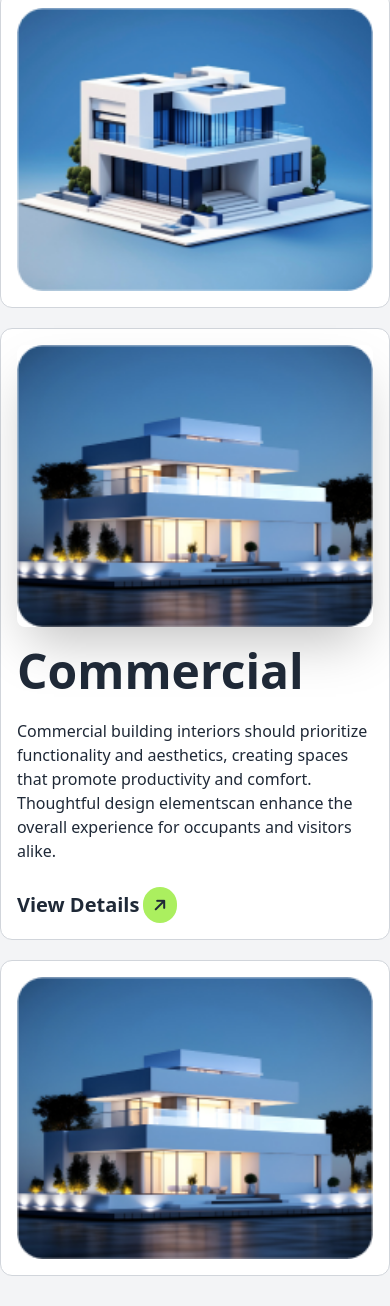
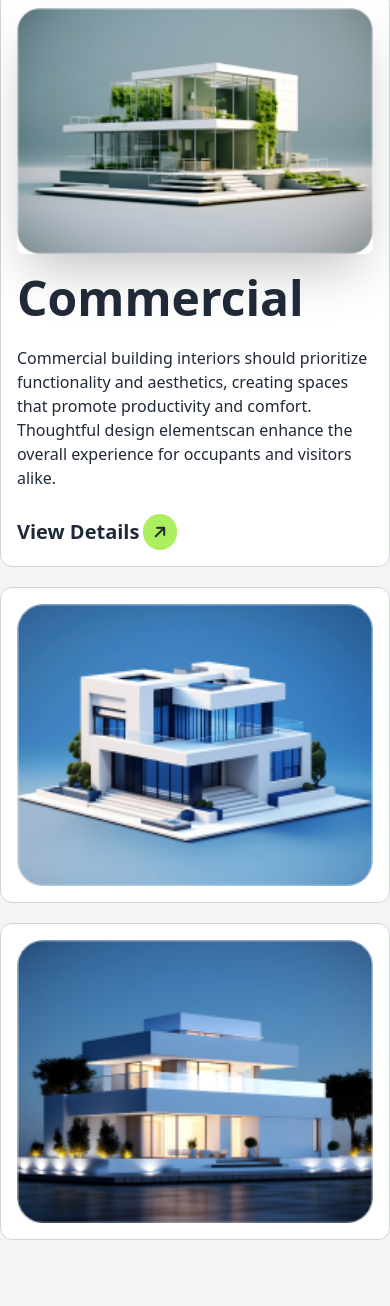
Before and after one commit to Denurychowdhury/rinterio-consultant, a plain HTML site: page index.html in a window 390 px wide. Shown: the part 4954-6260 px from the top of the page. Drawn offline with nearby package versions, Linux system fonts and the light colour scheme.

Commit message:
End project simply

```diff
--- a/index.html
+++ b/index.html
@@ -351,18 +351,18 @@
                         <img src="./assets/img5.png" class="w-full" alt="">
                     </div>
                     <!-- card three -->
-                    <div class="p-4 bg-white rounded-xl border md:order-2 lg:order-1 border-gray-300 w-full">
+                    <div class="p-4 bg-white rounded-xl border md:order-2 order-1 lg:order-1  border-gray-300 w-full">
                         <img src="./assets/img3.png" class="w-full h-full" alt="">
                     </div>
                     <!-- card four -->
-                    <div class=" md:col-span-2 md:order-1 lg:order-2">
+                    <div class=" md:col-span-2 md:order-1 lg:order-2 ">
                         <!-- <div class="hero bg-base-200 "> -->
                         <div
                             class="hero-content md:flex-row flex-col lg:flex-row p-4 bg-white rounded-xl border border-gray-300 ">
                             <div class="flex lg:flex-row md:flex-row flex-col gap-5 ">
                                 <!-- image part -->
                                 <div class="lg:w-1/2 flex-1">
-                                    <img src="./assets/img5.png" class=" rounded-lg w-full h-full shadow-2xl" />
+                                    <img src="./assets/img4.png" class=" rounded-lg w-full h-full shadow-2xl" />
                                 </div>
                                 <!-- content part -->
                                 <div class="flex-1">
@@ -388,7 +388,7 @@
                         <!-- </div> -->
                     </div>
                     <!-- card five -->
-                    <div class=" p-4 w-full  bg-white md:order-2 lg:order-3 rounded-xl border border-gray-300  ">
+                    <div class=" p-4 w-full  bg-white md:order-2 lg:order-3 order-1 rounded-xl border border-gray-300  ">
                         <!-- card image -->
                         <img src="./assets/img5.png" class="w-full h-full" alt="">
                     </div>
```
